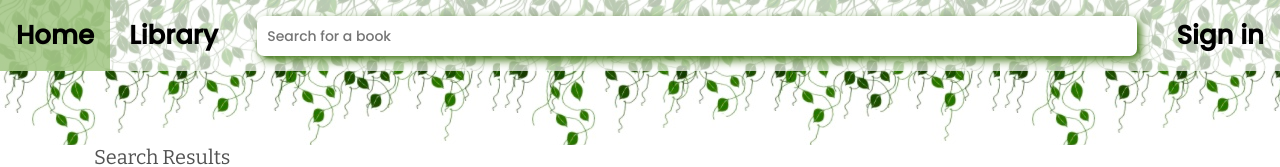
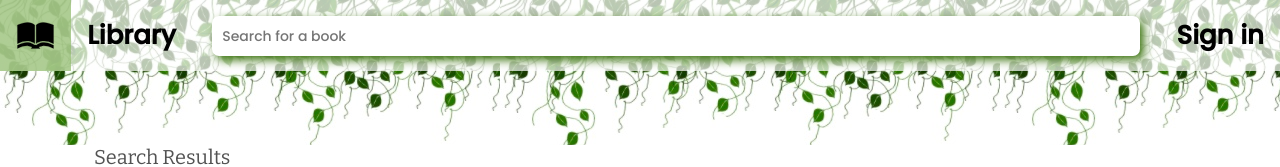
Before and after one commit to zlederma/book-app, a React (Create React App) app: page / in a window 1280 px wide. Shown: the top 167 px of the page. Built offline with nearby package versions, Linux system fonts and the light colour scheme.

Commit message:
Switched home for the icon of a book

```diff
--- a/src/components/Navigation.js
+++ b/src/components/Navigation.js
@@ -1,6 +1,6 @@
 import "./NavigationStyles.css";
 import SearchBar from "./search/SearchBar";
-import { GiHamburgerMenu } from "react-icons/gi";
+import { GiHamburgerMenu, GiOpenBook } from "react-icons/gi";
 import { useState, useEffect, useRef } from "react";
 import { useWindowSize } from "../utils/window-size";
 
@@ -44,10 +44,16 @@ export default function Navigation(props) {
             </div>
             <nav className="navigation__navigation" style={navDisplay}>
                 <ul>
-                    <li><a href="/">Home</a></li>
+                    <li>
+                        <a href="/">
+                            <div className="navigation__home" >
+                                <GiOpenBook />
+                            </div>
+                        </a>
+                    </li>
                     <li><a href="/library">Library</a></li>
                     <li className="navigation__search"> {size.width >= 767 ? <SearchBar /> : <></>}</li>
-                    <li><a href="#">Sign in</a></li>
+                    <li><a href="/authentication">Sign in</a></li>
                 </ul>
             </nav>
         </div>
--- a/src/components/NavigationStyles.css
+++ b/src/components/NavigationStyles.css
@@ -77,10 +77,21 @@
     background-color:rgba(60, 116, 15, 0.7);
 }
 
+.navigation__home{
+    display: flex;
+    align-content: center;
+}
+
+.navigation__home svg{
+    height: 39px;
+    width: 39px;
+    stroke-width: 3;
+}
+
 .navigation__search{
     padding-left: 20px;
     padding-right: 20px;
-    width: calc(100% - 400px);
+    width: calc(100% - 352px);
 }
 /* Styling for when the nav bar switches to a hamburger menu */
 @media only screen and (max-width: 767px){
```
